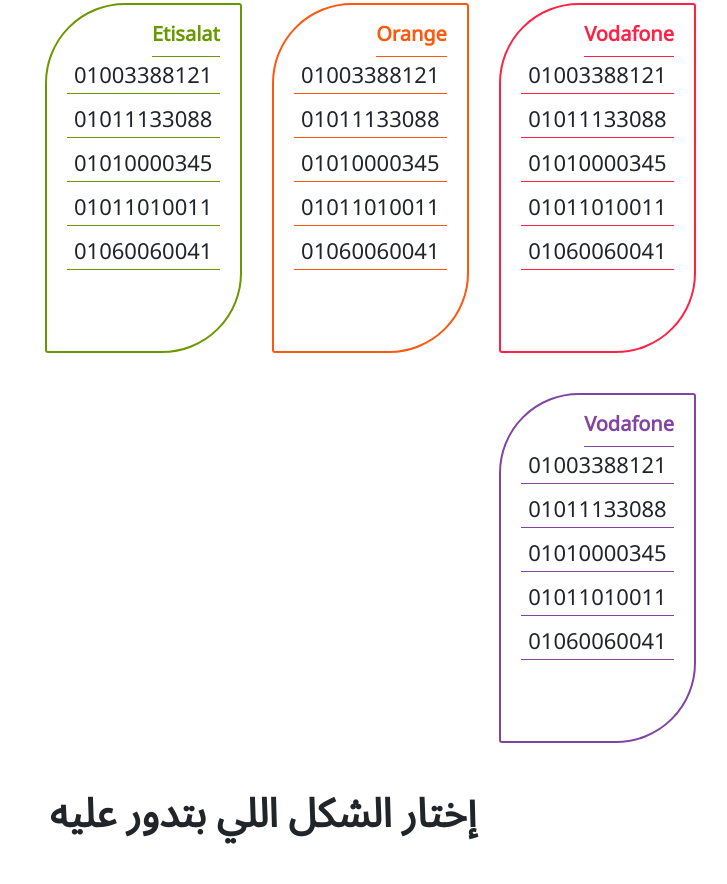
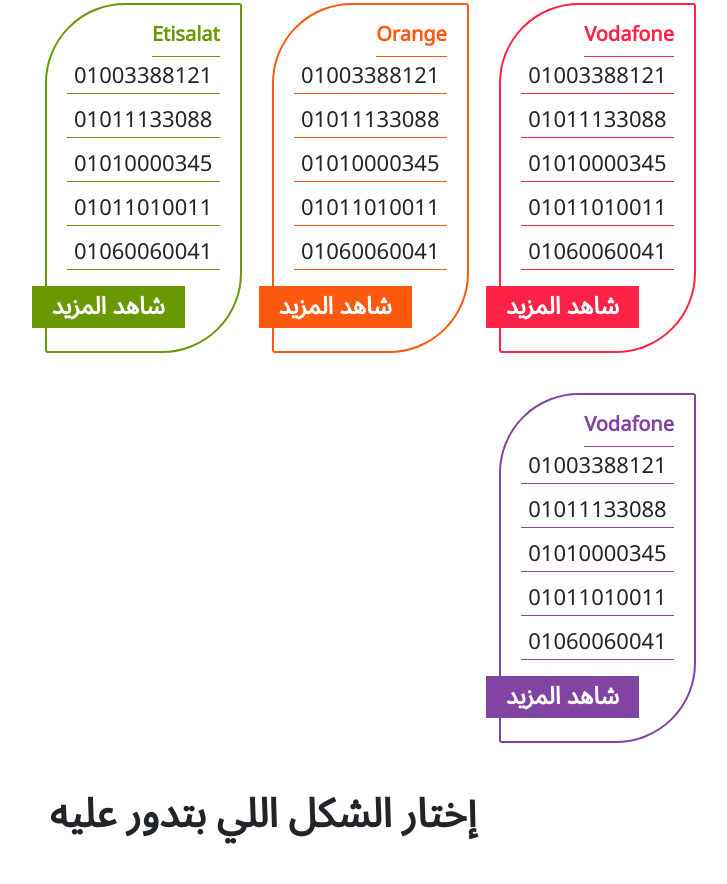
Before and after one commit to ahmed15reda/New-Work, a plain HTML site: page index.html in a window 1280 px wide. Shown: the part 634-1518 px from the top of the page, without its empty margins (377-1104 px from the left). Drawn offline with Linux system fonts and the light colour scheme.

Commit message:
some edits

```diff
--- a/css/style.css
+++ b/css/style.css
@@ -145,6 +145,30 @@ nav .nav-res i {
   margin-top: 40px;
 
 }
+.network .card-net .see-more {
+  position: absolute;
+  left: -15px;
+  border: none;
+  color: white;
+  font-size: 24px;
+  padding: 3px 20px;
+
+}
+
+.card-net-vodafone .see-more {
+  background-color: #fe2346;
+}
+.card-net-orange .see-more {
+  background-color: #fc580e;
+}
+.card-net-etisalat .see-more {
+  background-color: #699800;
+}
+.card-net-we .see-more {
+  background-color: #8244a2;
+}
+
+
 .card-net-vodafone,
 .card-net-orange,
 .card-net-etisalat,
@@ -155,7 +179,6 @@ nav .nav-res i {
   border-bottom-left-radius: 3px;
   height: 350px;
   text-align: right;
-
 }
 .card-net-vodafone {
   border: 2px solid #fe2346;
--- a/index.html
+++ b/index.html
@@ -55,7 +55,7 @@
     <!-- Networks -->
     <div class="network">
         <div class="row">
-            <div class="card-net-vodafone card-net">
+            <div class="card-net-vodafone card-net position-relative">
                 <ul>
                     <span>Vodafone</span>
                     <li>01003388121</li>
@@ -64,8 +64,9 @@
                     <li>01011010011</li>
                     <li>01060060041</li>
                 </ul>
+                <span class="see-more">شاهد المزيد</span>
             </div>
-            <div class="card-net-orange card-net">
+            <div class="card-net-orange card-net position-relative">
                 <ul>
                     <span>Orange</span>
                     <li>01003388121</li>
@@ -74,8 +75,9 @@
                     <li>01011010011</li>
                     <li>01060060041</li>
                 </ul>
+                <span class="see-more">شاهد المزيد</span>
             </div>
-            <div class="card-net-etisalat card-net">
+            <div class="card-net-etisalat card-net position-relative">
                 <ul>
                     <span>Etisalat</span>
                     <li>01003388121</li>
@@ -84,8 +86,9 @@
                     <li>01011010011</li>
                     <li>01060060041</li>
                 </ul>
+                <span class="see-more">شاهد المزيد</span>
             </div>
-            <div class="card-net-we card-net">
+            <div class="card-net-we card-net position-relative">
                 <ul>
                     <span>Vodafone</span>
                     <li>01003388121</li>
@@ -94,6 +97,7 @@
                     <li>01011010011</li>
                     <li>01060060041</li>
                 </ul>
+                <span class="see-more">شاهد المزيد</span>
             </div>
 
         </div>
```
